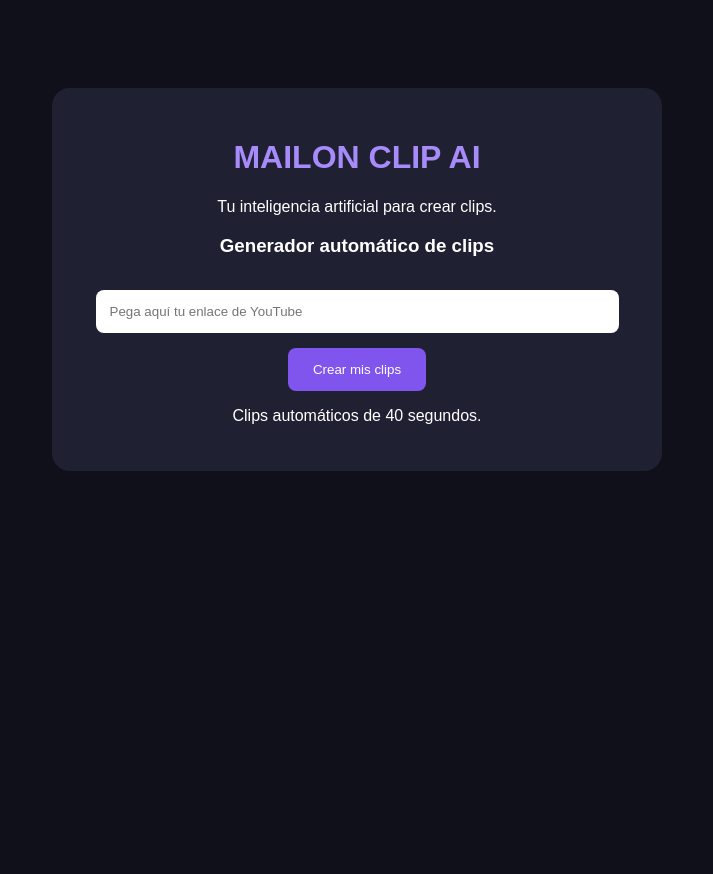
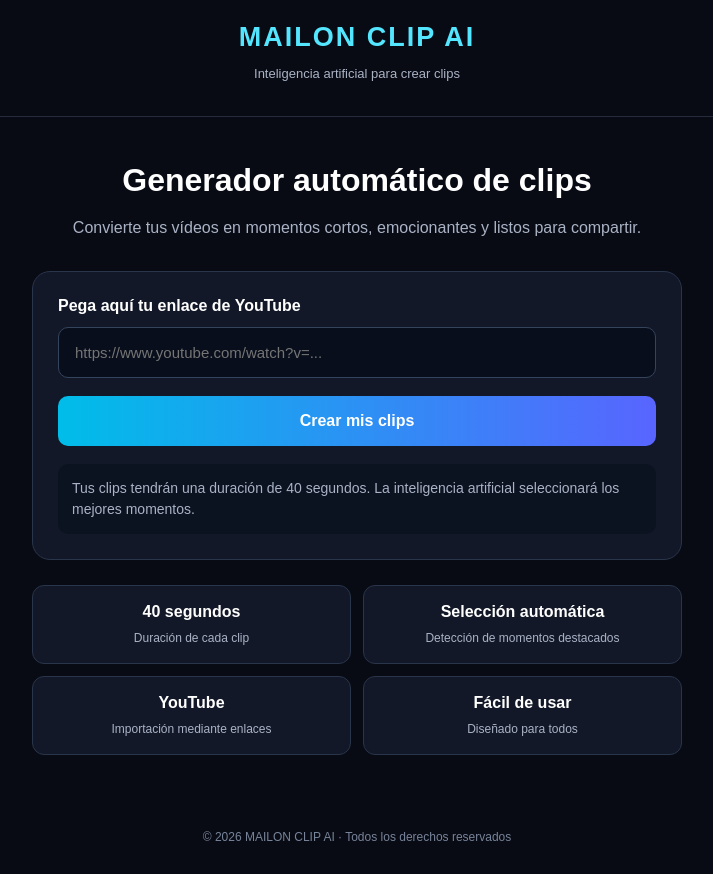
Before and after one commit to mailliwrinconmontero2006-design/mailon-clip-ai, a plain HTML site: page index.html in a window 1280 px wide. Shown: the whole page, without its empty margins (283-996 px from the left). Before the commit the page ends 800 px from the top, so only its background shows below. Drawn offline with Linux system fonts and the light colour scheme.

Commit message:
Update index.html

```diff
--- a/index.html
+++ b/index.html
@@ -5,49 +5,203 @@
 <meta name="viewport" content="width=device-width, initial-scale=1.0">
 <title>MAILON CLIP AI</title>
 <style>
-body {
-background: #10101a;
-color: white;
-font-family: Arial, sans-serif;
-text-align: center;
-padding: 30px 15px;
+*{box-sizing:border-box}
+body{
+ margin:0;
+ font-family:Arial,sans-serif;
+ background:#080b14;
+ color:white;
+ min-height:100vh;
 }
-.container {
-max-width: 550px;
-margin: 50px auto;
-background: #202033;
-padding: 30px;
-border-radius: 18px;
+header{
+ padding:22px 18px;
+ text-align:center;
+ border-bottom:1px solid #252b3b;
 }
-h1 { color: #a78bfa; }
-input {
-width: 90%;
-padding: 14px;
-border-radius: 8px;
-border: none;
-margin: 15px 0;
+.logo{
+ font-size:27px;
+ font-weight:900;
+ letter-spacing:2px;
+ color:#54e6ff;
 }
-button {
-background: #8055ed;
-color: white;
-padding: 14px 25px;
-border: none;
-border-radius: 8px;
-cursor: pointer;
+header p{color:#aab3c5;font-size:13px}
+main{
+ width:92%;
+ max-width:650px;
+ margin:45px auto;
+}
+h1{
+ font-size:32px;
+ text-align:center;
+ margin-bottom:10px;
+}
+.subtitle{
+ text-align:center;
+ color:#aab3c5;
+ line-height:1.6;
+}
+.panel{
+ margin-top:30px;
+ background:#121827;
+ border:1px solid #29354b;
+ padding:25px;
+ border-radius:18px;
+}
+label{
+ display:block;
+ margin-bottom:12px;
+ font-weight:bold;
+}
+input{
+ width:100%;
+ padding:16px;
+ border-radius:10px;
+ border:1px solid #35445d;
+ background:#080e1b;
+ color:white;
+ font-size:15px;
+ outline:none;
+}
+button{
+ width:100%;
+ margin-top:18px;
+ padding:16px;
+ border:0;
+ border-radius:10px;
+ background:linear-gradient(90deg,#00bde9,#5865ff);
+ color:white;
+ font-size:16px;
+ font-weight:bold;
+ cursor:pointer;
+}
+button:disabled{opacity:.6;cursor:wait}
+.status{
+ margin-top:18px;
+ padding:14px;
+ border-radius:10px;
+ background:#0b1220;
+ color:#aab3c5;
+ line-height:1.5;
+ font-size:14px;
+}
+.features{
+ display:grid;
+ grid-template-columns:1fr 1fr;
+ gap:12px;
+ margin-top:25px;
+}
+.feature{
+ background:#121827;
+ border:1px solid #29354b;
+ padding:17px;
+ border-radius:12px;
+ text-align:center;
+}
+.feature strong{display:block;margin-bottom:7px}
+.feature span{font-size:12px;color:#aab3c5}
+footer{
+ text-align:center;
+ padding:30px;
+ color:#78849a;
+ font-size:12px;
+}
+@media(max-width:450px){
+ h1{font-size:26px}
+ .panel{padding:19px}
+ .features{grid-template-columns:1fr}
 }
 </style>
 </head>
 <body>
-<div class="container">
-<h1>MAILON CLIP AI</h1>
-<p>Tu inteligencia artificial para crear clips.</p>
-<h3>Generador automático de clips</h3>
-<input type="url" placeholder="Pega aquí tu enlace de YouTube">
-<br>
-<button onclick="alert('¡Bienvenido a MAILON CLIP AI!')">
-Crear mis clips
-</button>
-<p>Clips automáticos de 40 segundos.</p>
-</div>
+
+<header>
+ <div class="logo">MAILON CLIP AI</div>
+ <p>Inteligencia artificial para crear clips</p>
+</header>
+
+<main>
+ <h1>Generador automático de clips</h1>
+ <p class="subtitle">
+ Convierte tus vídeos en momentos cortos,
+ emocionantes y listos para compartir.
+ </p>
+
+ <section class="panel">
+  <label for="videoUrl">Pega aquí tu enlace de YouTube</label>
+  <input
+   id="videoUrl"
+   type="url"
+   placeholder="https://www.youtube.com/watch?v=..."
+  >
+
+  <button id="createBtn" onclick="createClips()">
+   Crear mis clips
+  </button>
+
+  <div class="status" id="status">
+   Tus clips tendrán una duración de 40 segundos.
+   La inteligencia artificial seleccionará los mejores momentos.
+  </div>
+ </section>
+
+ <section class="features">
+  <div class="feature">
+   <strong>40 segundos</strong>
+   <span>Duración de cada clip</span>
+  </div>
+  <div class="feature">
+   <strong>Selección automática</strong>
+   <span>Detección de momentos destacados</span>
+  </div>
+  <div class="feature">
+   <strong>YouTube</strong>
+   <span>Importación mediante enlaces</span>
+  </div>
+  <div class="feature">
+   <strong>Fácil de usar</strong>
+   <span>Diseñado para todos</span>
+  </div>
+ </section>
+</main>
+
+<footer>
+ © 2026 MAILON CLIP AI · Todos los derechos reservados
+</footer>
+
+<script>
+function createClips(){
+ const input=document.getElementById("videoUrl");
+ const status=document.getElementById("status");
+ const btn=document.getElementById("createBtn");
+ const url=input.value.trim();
+
+ let valid=false;
+
+ try{
+  const parsed=new URL(url);
+  valid=
+   parsed.hostname==="youtube.com" ||
+   parsed.hostname==="www.youtube.com" ||
+   parsed.hostname==="m.youtube.com" ||
+   parsed.hostname==="youtu.be" ||
+   parsed.hostname==="www.youtube-nocookie.com";
+ }catch(e){valid=false}
+
+ if(!valid){
+  status.textContent="Por favor, pega un enlace válido de YouTube.";
+  return;
+ }
+
+ btn.disabled=true;
+ btn.textContent="Preparando solicitud...";
+
+ status.textContent=
+ "Enlace recibido correctamente. La conexión con el servidor de procesamiento de vídeo todavía está pendiente.";
+
+ btn.disabled=false;
+ btn.textContent="Crear mis clips";
+}
+</script>
+
 </body>
 </html>
```
